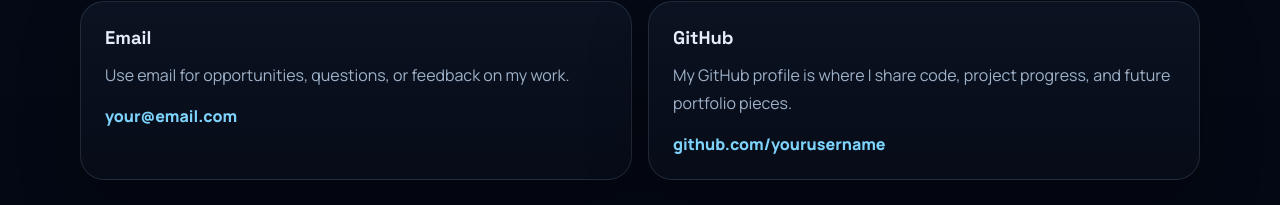
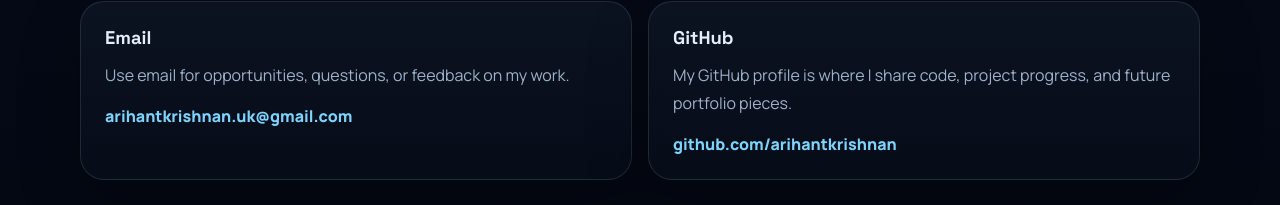
Before and after one commit to AriSampath/my-portfolio-website, a plain HTML site: page index.html in a window 1280 px wide. Shown: the part 2171-2376 px from the top of the page. Drawn offline with Linux system fonts and the light colour scheme.

Commit message:
Add files via upload

```diff
--- a/index.html
+++ b/index.html
@@ -221,7 +221,7 @@
             Use email for opportunities, questions, or feedback on my work.
           </p>
           <!-- Replace with your email address -->
-          <a class="contact-link" href="mailto:your@email.com">your@email.com</a>
+          <a class="contact-link" href="mailto:arihantkrishnan.uk@gmail.com">arihantkrishnan.uk@gmail.com</a>
         </article>
 
         <article class="contact-card">
@@ -231,8 +231,8 @@
             portfolio pieces.
           </p>
           <!-- Replace with your GitHub profile link -->
-          <a class="contact-link" href="https://github.com/yourusername" target="_blank" rel="noreferrer">
-            github.com/yourusername
+          <a class="contact-link" href="https://github.com/arihantkrishnan" target="_blank" rel="noreferrer">
+            github.com/arihantkrishnan
           </a>
         </article>
       </div>
```
